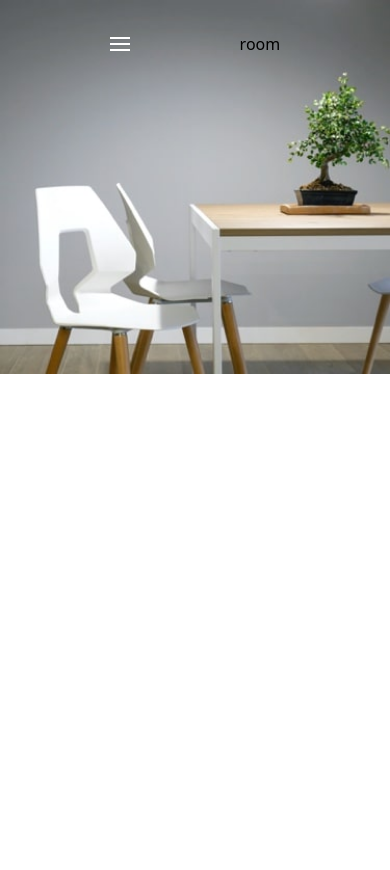
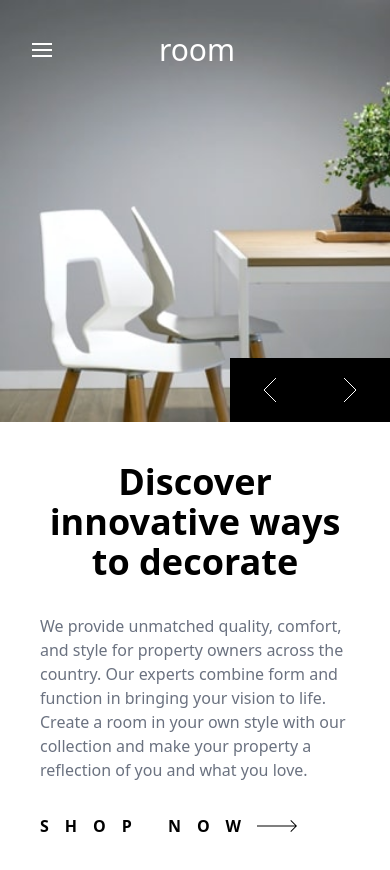
Before and after one commit to Dillonpw/FEM-LP1, a React (Vite) app: page / in a window 390 px wide. Shown: the top 870 px of the page. Before the commit the page ends 844 px from the top, so only its background shows below. Built offline with nearby package versions, Linux system fonts and the light colour scheme.

Commit message:
first call to action basic mobile design

```diff
--- a/src/App.jsx
+++ b/src/App.jsx
@@ -1,12 +1,15 @@
 import Hero from './components/hero';
 import Nav from './components/nav';
+import Cta from './components/cta';
+
 function App() {
     return (
-        <>
+        <main>
             <Hero>
                 <Nav />
             </Hero>
-        </>
+            <Cta />
+        </main>
     );
 }
 
--- /dev/null
+++ b/src/components/cta.jsx
@@ -0,0 +1,25 @@
+export default function Cta() {
+  return (
+    <div className="m-10">
+      <h1 className="mb-8 text-center text-4xl font-bold">
+        Discover innovative ways to decorate
+      </h1>
+      <p className="mb-8 text-gray-500">
+        We provide unmatched quality, comfort, and style for property owners
+        across the country. Our experts combine form and function in bringing
+        your vision to life. Create a room in your own style with our collection
+        and make your property a reflection of you and what you love.
+      </p>
+      <a href="#shop" className="tracking-[1rem] flex items-center hover:opacity-50 font-semibold">
+        SHOP NOW{" "}
+        <svg width="40" height="12" xmlns="http://www.w3.org/2000/svg">
+          <path
+            d="M34.05 0l5.481 5.527h.008v.008L40 6l-.461.465v.063l-.062-.001L34.049 12l-.662-.668 4.765-4.805H0v-1h38.206l-4.82-4.86L34.05 0z"
+            fill="#000"
+            fillRule="nonzero"
+          />
+        </svg>
+      </a>
+    </div>
+  );
+}
--- a/src/components/hero.jsx
+++ b/src/components/hero.jsx
@@ -1,13 +1,40 @@
-import PropTypes from 'prop-types';
+import PropTypes from "prop-types";
 
 export default function Hero({ children }) {
-    return (
-        <section className="bg-[url('./images/mobile-image-hero-1.jpg')] md:bg-[url('./images/desktop-image-hero-1.jpg')] bg-contain bg-no-repeat h-[50vh]">
-            {children}
-        </section>
-    );
+  return (
+    <section className="relative h-[50vh] bg-[url('./images/mobile-image-hero-1.jpg')] bg-cover bg-no-repeat sm:h-[60vh] sm:bg-[url('./images/desktop-image-hero-1.jpg')]">
+      {children}
+      <div className="absolute bottom-0 right-0 flex items-center">
+        <div className="flex h-16 w-20 cursor-pointer items-center justify-center bg-black hover:opacity-80">
+          <button className="">
+            <svg width="14" height="24" xmlns="http://www.w3.org/2000/svg">
+              <path
+                d="M13 0L1 12l12 12"
+                stroke="#FFF"
+                fill="none"
+                fillRule="evenodd"
+              />
+            </svg>
+          </button>
+        </div>
+
+        <div className="flex h-16 w-20 cursor-pointer items-center justify-center bg-black hover:opacity-80">
+          <button className="hover:opacity-90">
+            <svg width="14" height="24" xmlns="http://www.w3.org/2000/svg">
+              <path
+                d="M1 0l12 12L1 24"
+                stroke="#FFF"
+                fill="none"
+                fillRule="evenodd"
+              />
+            </svg>
+          </button>
+        </div>
+      </div>
+    </section>
+  );
 }
 
 Hero.propTypes = {
-    children: PropTypes.node,
+  children: PropTypes.node,
 };
--- a/src/components/nav.jsx
+++ b/src/components/nav.jsx
@@ -8,10 +8,10 @@ export default function Nav() {
   };
 
   return (
-    <nav className="relative flex items-center justify-evenly py-8">
+    <nav className="sm:hidden relative flex items-center justify-between p-8">
       {!isNavOpen && (
         <>
-          <button onClick={toggleNav}>
+          <button onClick={toggleNav} className="">
             <svg width="20" height="14" xmlns="http://www.w3.org/2000/svg">
               <path
                 d="M20 12v2H0v-2h20zm0-6v2H0V6h20zm0-6v2H0V0h20z"
@@ -20,9 +20,10 @@ export default function Nav() {
               />
             </svg>
           </button>
-          <a href="/" className="">
+          <a href="/" className="text-3xl text-white">
             room
           </a>
+          <div className="w-4"></div>
         </>
       )}
 
```
